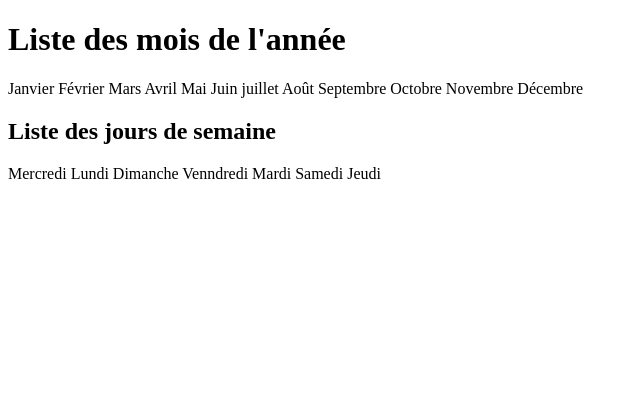
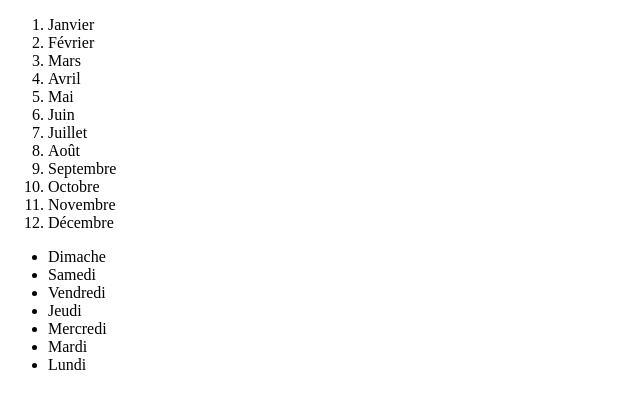
Before and after one commit to GeneMaboussou/Exercice3, a plain HTML site: page index.html in a window 1280 px wide. Shown: the whole page, without its empty margins (0-640 px from the left). Drawn offline with Linux system fonts and the light colour scheme.

Commit message:
correction exercice 3

```diff
--- a/index.html
+++ b/index.html
@@ -4,13 +4,31 @@
     <meta charset="UTF-8">
     <meta http-equiv="X-UA-Compatible" content="IE=edge">
     <meta name="viewport" content="width=device-width, initial-scale=1.0">
-    <title>Exercice2</title>
+    <title>Exercice3</title>
 </head>
 <body>
-    <h1>Liste des mois de l'année</h1>
-    <p>Janvier Février Mars Avril Mai Juin juillet Août Septembre Octobre Novembre Décembre</p>
-    <h2>Liste des jours de semaine</h1>
-    <p>Mercredi Lundi Dimanche Venndredi Mardi Samedi Jeudi</p>
-
+    <ol>
+        <li>Janvier</li>
+        <li>Février</li>
+        <li>Mars</li>
+        <li>Avril</li>
+        <li>Mai</li>
+        <li>Juin</li>
+        <li>Juillet</li>
+        <li>Août</li>
+        <li>Septembre</li>
+        <li>Octobre</li>
+        <li>Novembre</li>
+        <li>Décembre</li>
+</ol>
+<ul>
+    <li>Dimache</li>
+    <li>Samedi</li>
+    <li>Vendredi</li>
+    <li>Jeudi</li>
+    <li>Mercredi</li>
+    <li>Mardi</li>
+    <li>Lundi</li>
+</ul>
 </body>
 </html>
```
